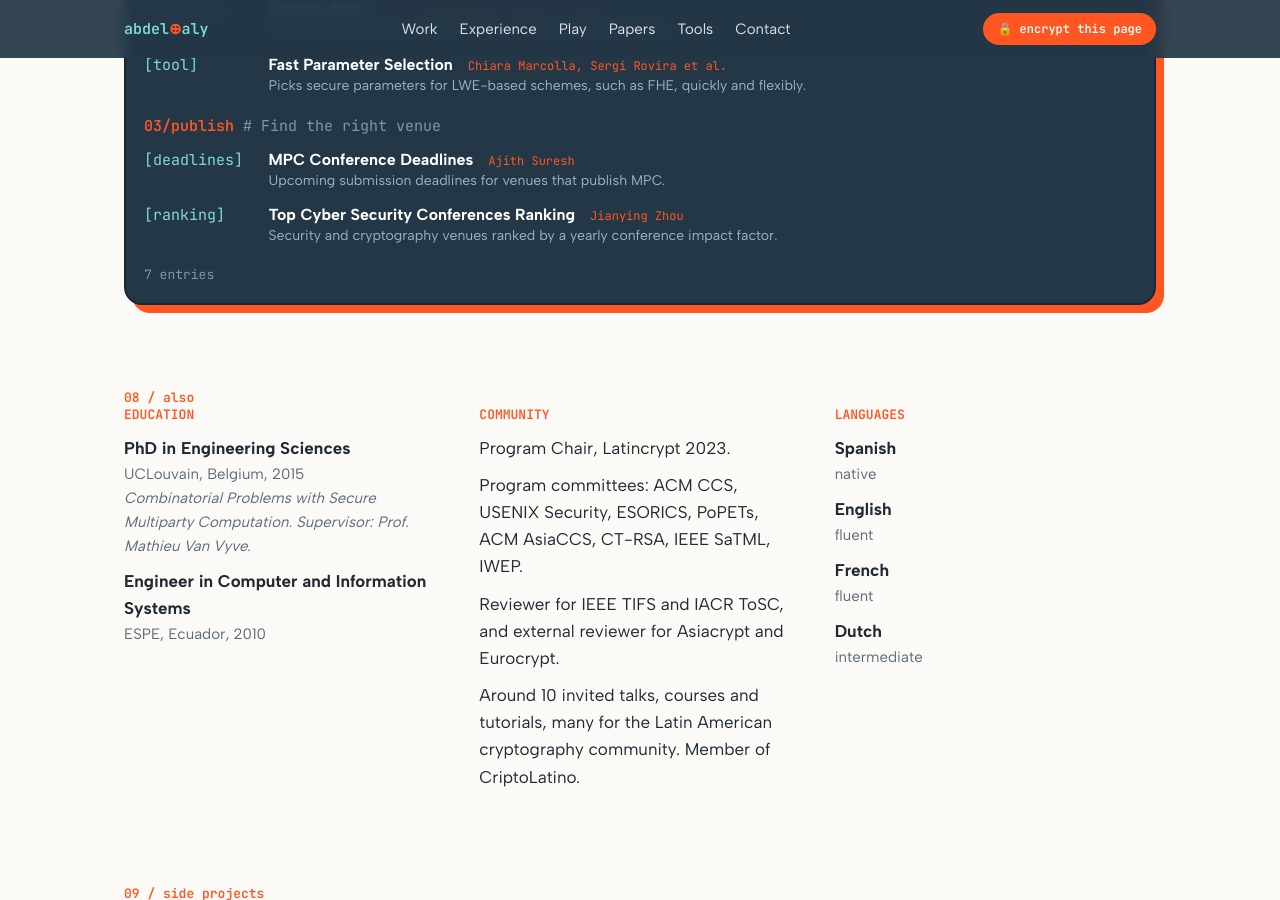
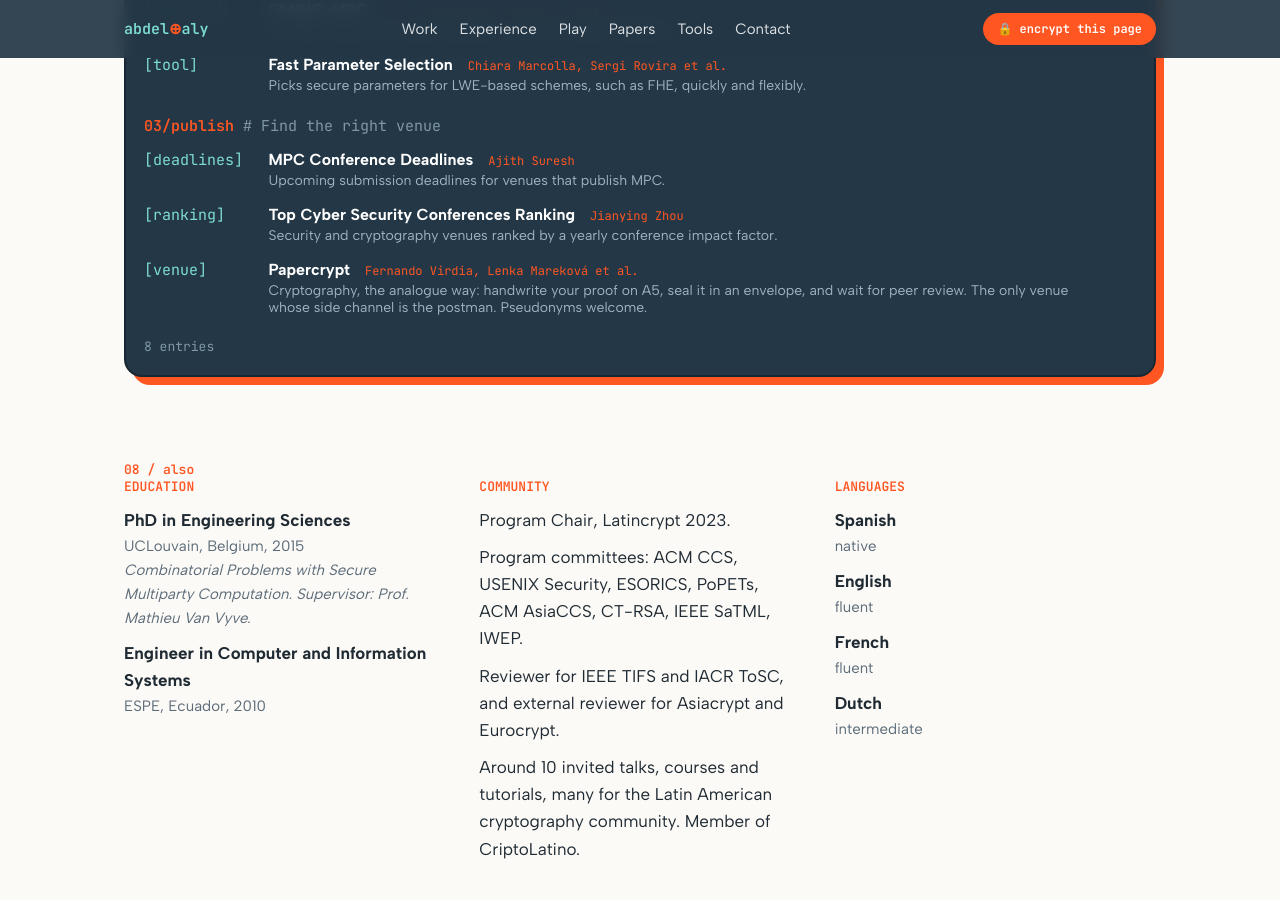
Before and after one commit to abdelrahamanaly/abdelrahamanaly.github.io, a Jekyll site: the page built from index.html, in a window 1280 px wide and 900 px high, scrolled down 6763 px. Built offline with Jekyll 4.4.1, drawn with Linux system fonts in a browser that asks for light colours.

Commit message:
Merged from site/resources-papercrypt in #8 (https://github.com/abdelrahamanaly/abdelrahamanaly.github.io/pull/8) Approved by: Abdelrahaman Aly (https://github.com/abdelrahamanaly)
Merged from site/resources-papercrypt in #8 (https://github.com/abdelrahamanaly/abdelrahamanaly.github.io/pull/8)
Approved by: Abdelrahaman Aly (https://github.com/abdelrahamanaly)
 - _data/resources.yml: Papercrypt added to "Tools I find useful", under the publish step ("Find the right venue").
  - kind: venue; by: Fernando Virdia, Lenka Mareková et al.
  - Links to the submissions page: https://papercrypt.indcpa.com/submissions/
  - Note: a peer-reviewed cryptography venue for handwritten A5 letters sent by post, with the postman side-channel joke and pseudonyms welcome.

Co-Authored-By: Claude Opus 5.5 <noreply@anthropic.com>

```diff
--- a/_data/resources.yml
+++ b/_data/resources.yml
@@ -62,3 +62,8 @@
       by: Jianying Zhou
       url: http://jianying.space/conference-ranking.html
       note: Security and cryptography venues ranked by a yearly conference impact factor.
+    - title: Papercrypt
+      kind: venue
+      by: Fernando Virdia, Lenka Mareková et al.
+      url: https://papercrypt.indcpa.com/submissions/
+      note: "Cryptography, the analogue way: handwrite your proof on A5, seal it in an envelope, and wait for peer review. The only venue whose side channel is the postman. Pseudonyms welcome."
```
